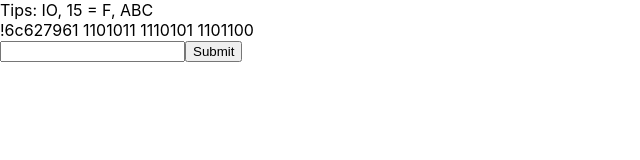
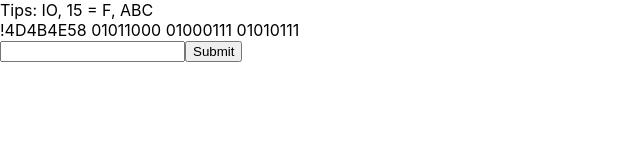
Before and after one commit to 62-26Nonny/Cyber-CTF, a React (Create React App) app: page /almost_there in a window 1280 px wide. Shown: the top 160 px of the page, without its empty margins (0-640 px from the left). Built offline with nearby package versions, Linux system fonts and the light colour scheme.

Commit message:
Fix ninth

```diff
--- a/src/ninth.js
+++ b/src/ninth.js
@@ -24,7 +24,7 @@ export default function Ninth() {
         <div>
             <span>Tips: IO, 15 = F, ABC<span className='off'>, FGHJK -> MNOQR</span></span>
 
-            <div>!6c627961 1101011 1110101 1101100</div>
+            <div>!4D4B4E58 01011000 01000111 01010111</div>
             <input name='answer' type="text" onChange={handleChange} />
             <button onClick={handleSubmit}>Submit</button>
         </div>
```
